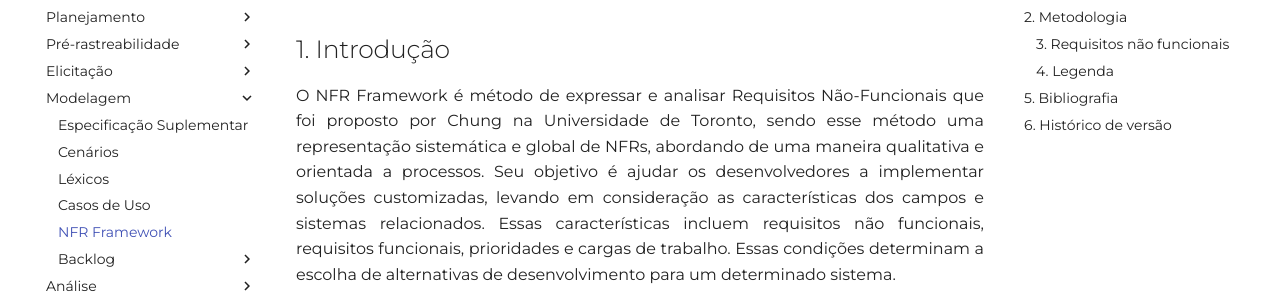
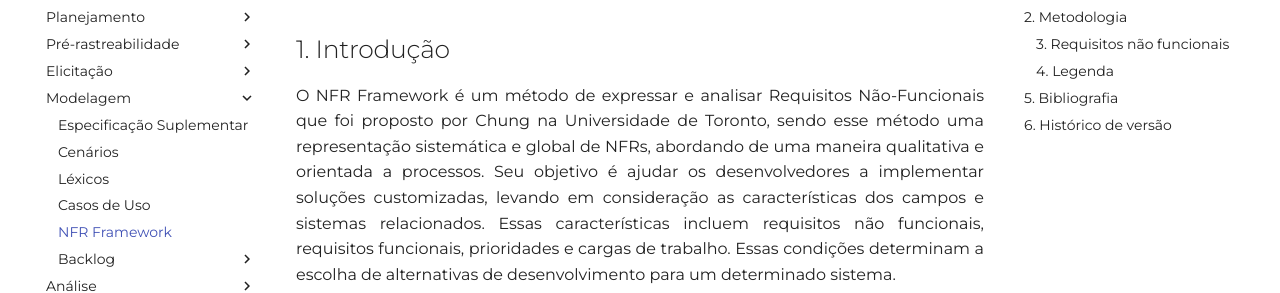
Before and after one commit to Requisitos-de-Software/2021.1-DisneyPlus, an MkDocs documentation site: the page built from docs/modelagem/nfr_framework.md, in a window 1280 px wide and 900 px high. Shown: the part 148-441 px from the top of the window. Built offline with MkDocs 1.6.1 and Material for MkDocs 9.7.7, drawn with Linux system fonts in a browser that asks for light colours; some web fonts are replaced; comment, search, counter and statistics services are not loaded.

```diff
--- a/docs/modelagem/nfr_framework.md
+++ b/docs/modelagem/nfr_framework.md
@@ -1,7 +1,7 @@
 # NFR Framework
 
 ## 1. Introdução
-O NFR Framework é método de expressar e analisar Requisitos Não-Funcionais que foi proposto por Chung na Universidade de Toronto, sendo esse método uma representação sistemática e global de NFRs, abordando de uma maneira qualitativa e orientada a processos. Seu objetivo é ajudar os desenvolvedores a implementar soluções customizadas, levando em consideração as características dos campos e sistemas relacionados. Essas características incluem requisitos não funcionais, requisitos funcionais, prioridades e cargas de trabalho. Essas condições determinam a escolha de alternativas de desenvolvimento para um determinado sistema.
+O NFR Framework é um método de expressar e analisar Requisitos Não-Funcionais que foi proposto por Chung na Universidade de Toronto, sendo esse método uma representação sistemática e global de NFRs, abordando de uma maneira qualitativa e orientada a processos. Seu objetivo é ajudar os desenvolvedores a implementar soluções customizadas, levando em consideração as características dos campos e sistemas relacionados. Essas características incluem requisitos não funcionais, requisitos funcionais, prioridades e cargas de trabalho. Essas condições determinam a escolha de alternativas de desenvolvimento para um determinado sistema.
 
 Além disso, essa implementação representa o NFR como um softgoal, os quais são unidades básicas para representar requisitos não-funcionais. Ele possui uma relação de interdependência entre seus softgoals, oferece técnicas de operacionalização e fornece catálogos para inferir possíveis interações.
 
@@ -35,6 +35,7 @@ Além disso, essa implementação representa o NFR como um softgoal, os quais s
 <figcaption>Imagem 2: Legenda dos elementos de relacionamento do NFR Framework</figcaption>
 
 </center>
+
 ## 5. Bibliografia
 
 > - SILVA, Reinaldo Antônio da. NFR4ES:Um Catálogo de Requisitos Não-Funcionais para Sistemas Embarcados. Recife, 201
```
Also changed, not shown: docs/analise/verificacao/lexico.md (added, +21 -0 lines).
